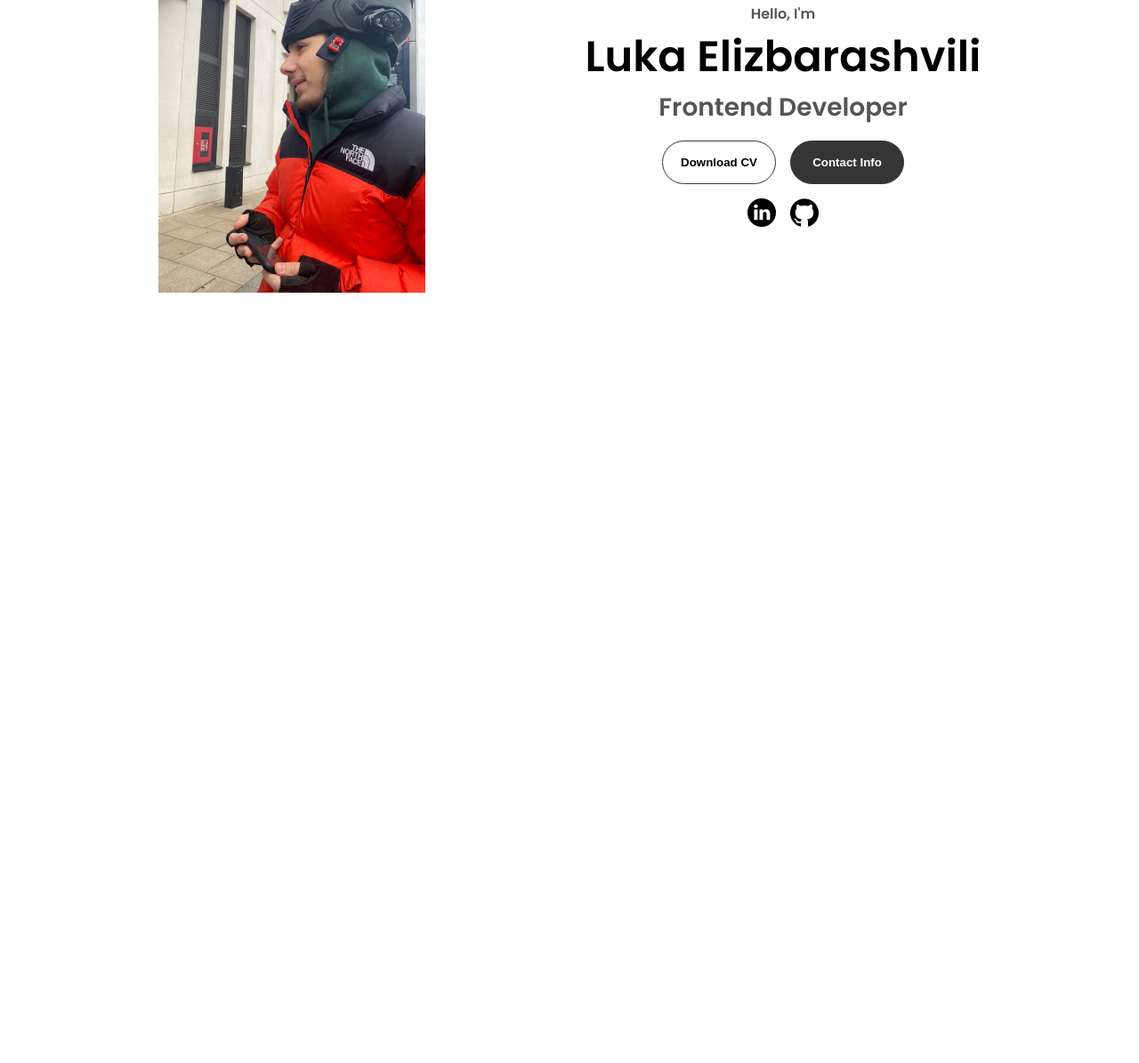
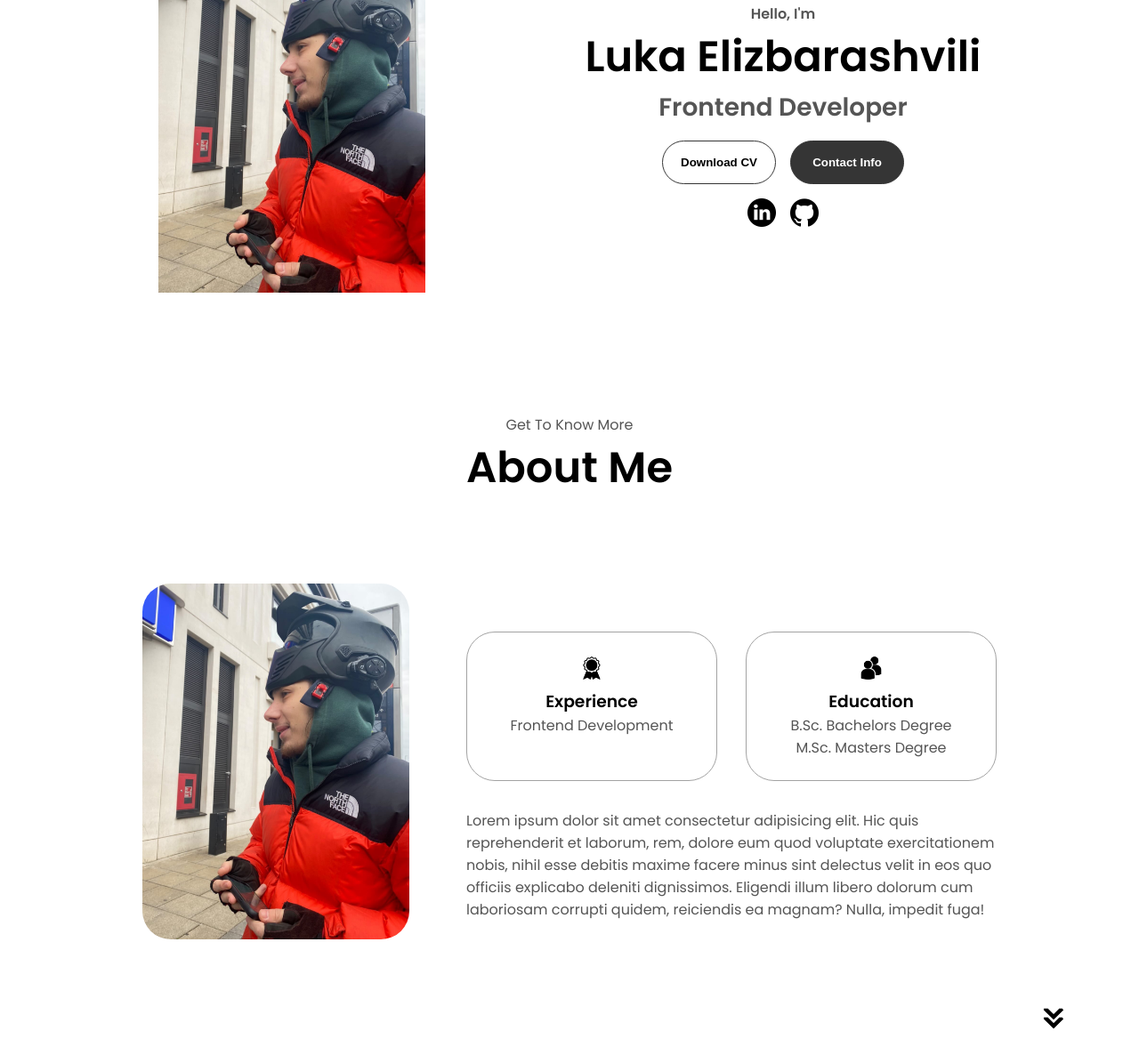
Before and after one commit to CloneTrooper66/Portfolio-Website, a plain HTML site: page index.html in a window 1280 px wide. Shown: the part 343-1538 px from the top of the page at 89% size. Before the commit the page ends 800 px from the top, so only its background shows below. Drawn offline with Linux system fonts and the light colour scheme.

Commit message:
adds About me section with styiling

```diff
--- a/index.html
+++ b/index.html
@@ -73,6 +73,57 @@
         </div>
       </div>
     </section>
+    <section id="about">
+      <p class="section__text__p1">Get To Know More</p>
+      <h1 class="title">About Me</h1>
+      <div class="section-container">
+        <div class="section__pic-container">
+          <img
+            src="./assets/profile-pic.jpg"
+            alt="Profile picture"
+            class="about-pic"
+          />
+        </div>
+        <div class="about-details-container">
+          <div class="about-containers">
+            <div class="details-container">
+              <img
+                src="./assets/experience.png"
+                alt="Experience icon"
+                class="icon"
+              />
+              <h3>Experience</h3>
+              <p>Frontend Development</p>
+            </div>
+            <div class="details-container">
+              <img
+                src="./assets/education.png"
+                alt="Education icon"
+                class="icon"
+              />
+              <h3>Education</h3>
+              <p>B.Sc. Bachelors Degree<br />M.Sc. Masters Degree</p>
+            </div>
+          </div>
+          <div class="text-container">
+            <p>
+              Lorem ipsum dolor sit amet consectetur adipisicing elit. Hic quis
+              reprehenderit et laborum, rem, dolore eum quod voluptate
+              exercitationem nobis, nihil esse debitis maxime facere minus sint
+              delectus velit in eos quo officiis explicabo deleniti dignissimos.
+              Eligendi illum libero dolorum cum laboriosam corrupti quidem,
+              reiciendis ea magnam? Nulla, impedit fuga!
+            </p>
+          </div>
+        </div>
+      </div>
+      <img
+        src="./assets/arrow.png"
+        alt="Arrow icon"
+        class="icon arrow"
+        onclick="location.href='./#experience'"
+      />
+    </section>
     <script src="script.js"></script>
   </body>
 </html>
--- a/style.css
+++ b/style.css
@@ -1,4 +1,5 @@
 @import url("https://fonts.googleapis.com/css2?family=Poppins:wght@300;400;500;600&display=swap");
+
 * {
   margin: 0;
   padding: 0;
@@ -138,11 +139,13 @@ a:hover {
 .hamburger-icon span:first-child {
   opacity: 1;
 }
+
 .hamburger-icon span:first-child {
   transform: none;
 }
 
 /* SECTIONS */
+
 section {
   padding-top: 4vh;
   height: 96vh;
@@ -201,7 +204,7 @@ section {
   gap: 1rem;
 }
 
-/* ICONS*/
+/* ICONS */
 
 .icon {
   cursor: pointer;
@@ -255,3 +258,56 @@ section {
 .btn-container {
   gap: 1rem;
 }
+
+/* ABOUT SECTION */
+
+#about {
+  position: relative;
+}
+
+.about-containers {
+  gap: 2rem;
+  margin-bottom: 2rem;
+  margin-top: 2rem;
+}
+
+.about-details-container {
+  justify-content: center;
+  flex-direction: column;
+}
+
+.about-containers,
+.about-details-container {
+  display: flex;
+}
+
+.about-pic {
+  border-radius: 2rem;
+}
+
+.arrow {
+  position: absolute;
+  right: -5rem;
+  bottom: 2.5rem;
+}
+
+.details-container {
+  padding: 1.5rem;
+  flex: 1;
+  background: white;
+  border-radius: 2rem;
+  border: rgb(53, 53, 53) 0.1rem solid;
+  border-color: rgb(163, 163, 163);
+  text-align: center;
+}
+
+.section-container {
+  gap: 4rem;
+  height: 80%;
+}
+
+.section__pic-container {
+  height: 400px;
+  width: 400px;
+  margin: auto 0;
+}
```
Also changed, not shown: assets/education.png (added), assets/experience.png (added).
